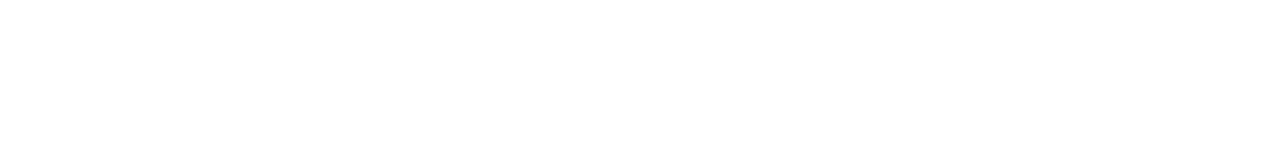
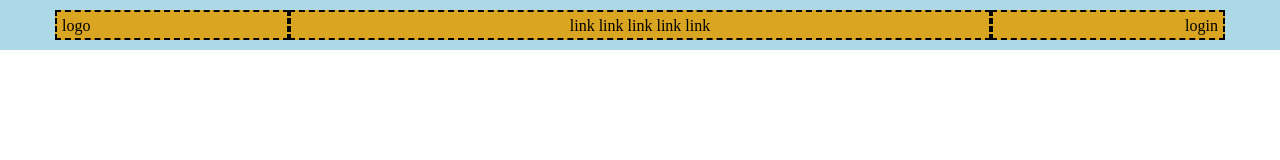
Before and after one commit to salvomc/htmlcss-struttura-discord, a plain HTML site: page index.html in a window 1280 px wide. Drawn offline with Linux system fonts and the light colour scheme.

Commit message:
header done

```diff
--- a/css/style.css
+++ b/css/style.css
@@ -3,3 +3,54 @@
     margin: 0;
     box-sizing: border-box;
 }
+
+.container{
+    margin: 0 auto;
+    max-width: 1170px;
+}
+
+.border{
+    border: dashed black 2px;
+}
+
+/* header */
+
+header{
+    background-color:lightblue;
+}
+
+.row-header{
+    height: 50px;
+    width: calc(100%);
+    align-items: center;
+    display: flex;
+    justify-content: space-between;
+}
+
+.col-60{
+    height: 30px;
+    width: 60%;
+    text-align: center;
+    padding-top: 5px;
+    background-color: goldenrod;
+}
+
+.col-20{
+    height: 30px;
+    width: 20%;
+    padding-top: 5px;
+    padding-left: 5px;
+    background-color: goldenrod;
+}
+
+.align-right{
+    height: 30px;
+    text-align: right;
+    padding-right: 5px;
+    background-color: goldenrod;
+
+}
+
+/* fine header */
+
+/* main */
--- a/index.html
+++ b/index.html
@@ -4,9 +4,22 @@
     <meta charset="UTF-8">
     <meta http-equiv="X-UA-Compatible" content="IE=edge">
     <meta name="viewport" content="width=device-width, initial-scale=1.0">
-    <title>Struttura D</title>
+    <title>Struttura Discord</title>
+    <link rel="stylesheet" href="./css/style.css">
 </head>
-<body>
-
-</body>
+    <body>
+        <!-- inizio header -->
+        <header>
+            <div class="header">
+                <div class="container">
+                    <div class="row-header">
+                        <div class="col-20 border">logo</div>
+                        <div class="col-60 border">link link link link link</div>
+                        <div class="col-20 border align-right">login</div>
+                        </div>
+                    </div>
+                </div>
+        </header>
+        <!-- fine header -->
+    </body>
 </html>
```
